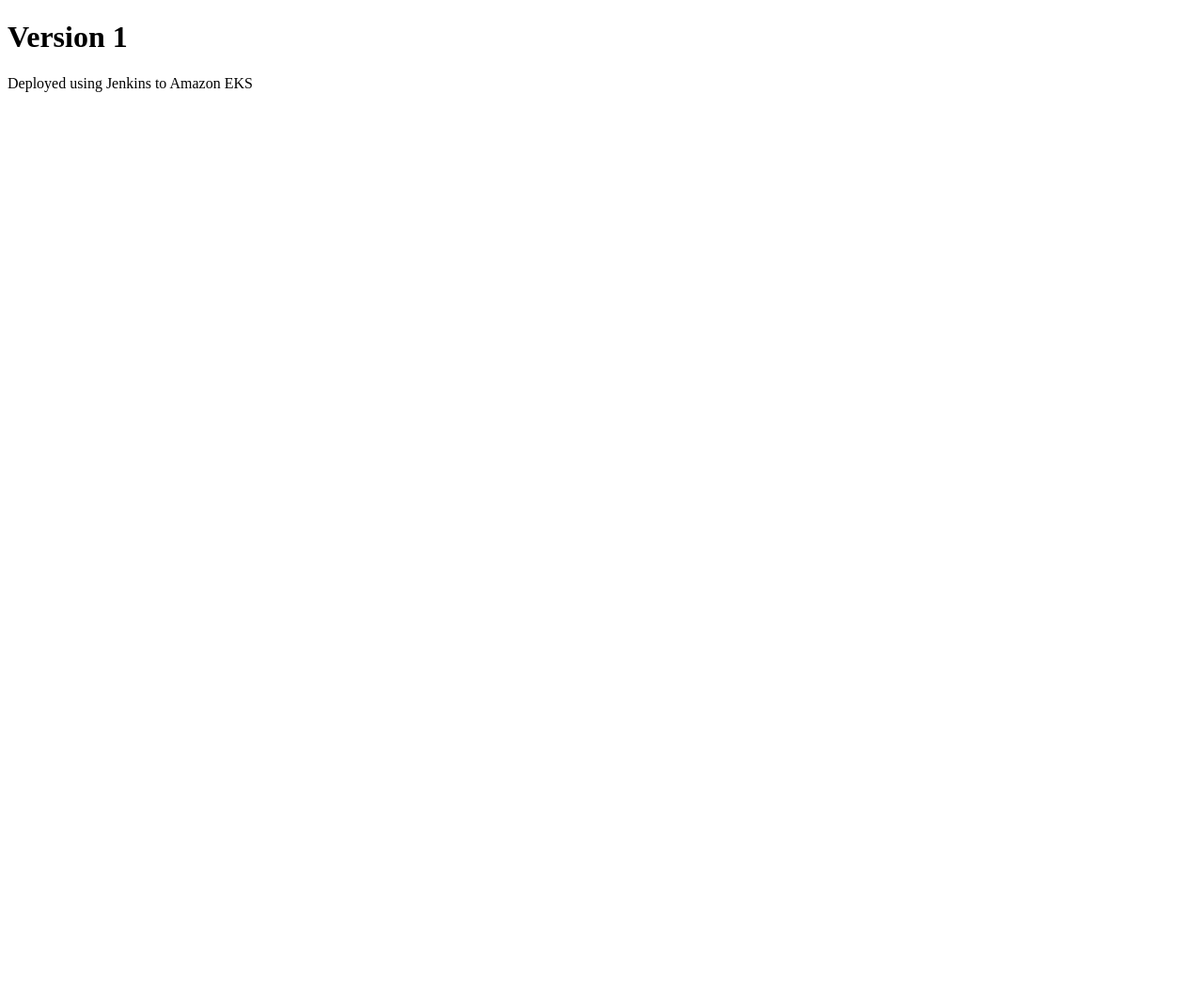
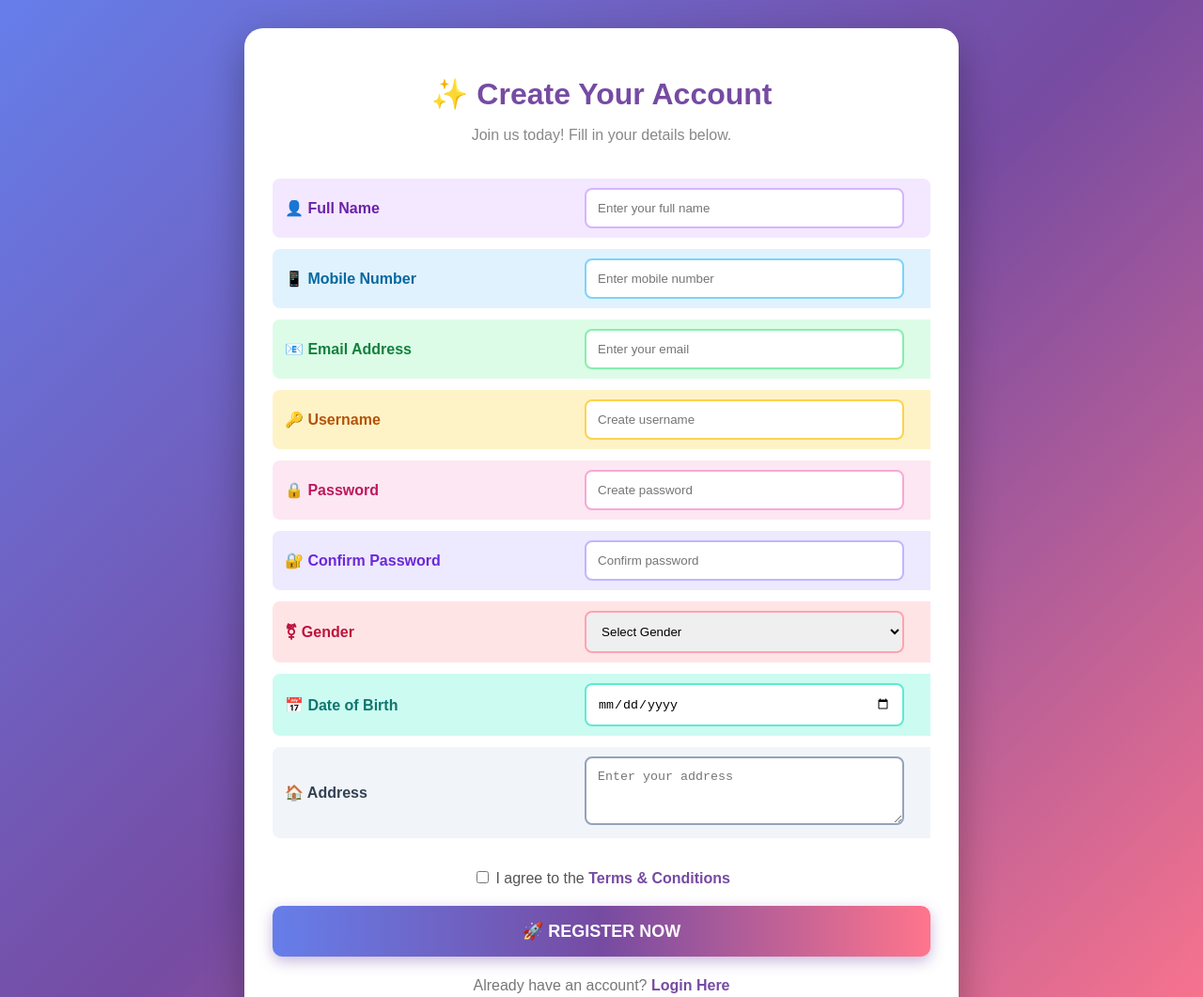
Before and after one commit to mahendwork24-code/sat-test-ci-cd, a plain HTML site: page app/index.html in a window 1280 px wide. Shown: the top 1061 px of the page at 94% size. Before the commit the page ends 800 px from the top, so only its background shows below. Drawn offline with Linux system fonts and the light colour scheme.

Commit message:
Initial Jenkins EKS CI/CD project

```diff
--- a/app/index.html
+++ b/app/index.html
@@ -1,10 +1,107 @@
+
 <!DOCTYPE html>
 <html>
 <head>
-    <title>Jenkins EKS Demo</title>
+<title>Colorful Registration Form</title>
 </head>
-<body>
-    <h1>Version 1</h1>
-    <p>Deployed using Jenkins to Amazon EKS</p>
+
+<body style="margin:0; padding:30px; font-family:Arial,sans-serif; background:linear-gradient(135deg,#667eea,#764ba2,#ff758c); min-height:100vh; display:flex; justify-content:center; align-items:center;">
+
+<div style="width:700px; max-width:100%; background:#ffffff; padding:30px; border-radius:20px; box-shadow:0 15px 40px rgba(0,0,0,0.3);">
+
+<h1 style="text-align:center; color:#764ba2; margin-bottom:5px;">✨ Create Your Account</h1>
+
+<p style="text-align:center; color:#888; margin-bottom:25px;">Join us today! Fill in your details below.</p>
+
+<form>
+
+<table style="width:100%; border-spacing:0 12px;">
+
+<tr style="background:#f3e8ff;">
+<td style="padding:13px; font-weight:bold; color:#6b21a8; border-radius:8px 0 0 8px;">👤 Full Name</td>
+<td style="padding:10px; border-radius:0 8px 8px 0;">
+<input type="text" placeholder="Enter your full name" required style="width:95%; padding:12px; border:2px solid #d8b4fe; border-radius:8px; box-sizing:border-box; outline:none;">
+</td>
+</tr>
+
+<tr style="background:#e0f2fe;">
+<td style="padding:13px; font-weight:bold; color:#0369a1; border-radius:8px 0 0 8px;">📱 Mobile Number</td>
+<td style="padding:10px;">
+<input type="tel" placeholder="Enter mobile number" maxlength="10" required style="width:95%; padding:12px; border:2px solid #7dd3fc; border-radius:8px; box-sizing:border-box;">
+</td>
+</tr>
+
+<tr style="background:#dcfce7;">
+<td style="padding:13px; font-weight:bold; color:#15803d; border-radius:8px 0 0 8px;">📧 Email Address</td>
+<td style="padding:10px;">
+<input type="email" placeholder="Enter your email" required style="width:95%; padding:12px; border:2px solid #86efac; border-radius:8px; box-sizing:border-box;">
+</td>
+</tr>
+
+<tr style="background:#fef3c7;">
+<td style="padding:13px; font-weight:bold; color:#b45309; border-radius:8px 0 0 8px;">🔑 Username</td>
+<td style="padding:10px;">
+<input type="text" placeholder="Create username" required style="width:95%; padding:12px; border:2px solid #fcd34d; border-radius:8px; box-sizing:border-box;">
+</td>
+</tr>
+
+<tr style="background:#fce7f3;">
+<td style="padding:13px; font-weight:bold; color:#be185d; border-radius:8px 0 0 8px;">🔒 Password</td>
+<td style="padding:10px;">
+<input type="password" placeholder="Create password" required style="width:95%; padding:12px; border:2px solid #f9a8d4; border-radius:8px; box-sizing:border-box;">
+</td>
+</tr>
+
+<tr style="background:#ede9fe;">
+<td style="padding:13px; font-weight:bold; color:#6d28d9; border-radius:8px 0 0 8px;">🔐 Confirm Password</td>
+<td style="padding:10px;">
+<input type="password" placeholder="Confirm password" required style="width:95%; padding:12px; border:2px solid #c4b5fd; border-radius:8px; box-sizing:border-box;">
+</td>
+</tr>
+
+<tr style="background:#ffe4e6;">
+<td style="padding:13px; font-weight:bold; color:#be123c; border-radius:8px 0 0 8px;">⚧ Gender</td>
+<td style="padding:10px;">
+<select required style="width:95%; padding:12px; border:2px solid #fda4af; border-radius:8px;">
+<option value="">Select Gender</option>
+<option>Male</option>
+<option>Female</option>
+<option>Other</option>
+</select>
+</td>
+</tr>
+
+<tr style="background:#ccfbf1;">
+<td style="padding:13px; font-weight:bold; color:#0f766e; border-radius:8px 0 0 8px;">📅 Date of Birth</td>
+<td style="padding:10px;">
+<input type="date" required style="width:95%; padding:12px; border:2px solid #5eead4; border-radius:8px; box-sizing:border-box;">
+</td>
+</tr>
+
+<tr style="background:#f1f5f9;">
+<td style="padding:13px; font-weight:bold; color:#334155; border-radius:8px 0 0 8px;">🏠 Address</td>
+<td style="padding:10px;">
+<textarea placeholder="Enter your address" rows="3" required style="width:95%; padding:12px; border:2px solid #94a3b8; border-radius:8px; box-sizing:border-box;"></textarea>
+</td>
+</tr>
+
+</table>
+
+<div style="text-align:center; margin:20px 0; color:#555;">
+<input type="checkbox" required>
+I agree to the <span style="color:#764ba2; font-weight:bold;">Terms & Conditions</span>
+</div>
+
+<button type="submit" style="width:100%; padding:16px; background:linear-gradient(90deg,#667eea,#764ba2,#ff758c); color:white; border:none; border-radius:10px; font-size:18px; font-weight:bold; cursor:pointer; box-shadow:0 5px 15px rgba(118,75,162,0.4);">
+🚀 REGISTER NOW
+</button>
+
+<p style="text-align:center; color:#777; margin-top:22px;">
+Already have an account?
+<a href="#" style="color:#764ba2; font-weight:bold; text-decoration:none;">Login Here</a>
+</p>
+
+</form>
+</div>
 </body>
 </html>
```
